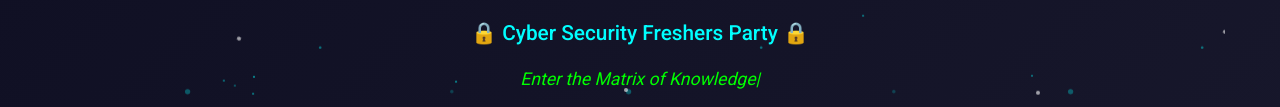
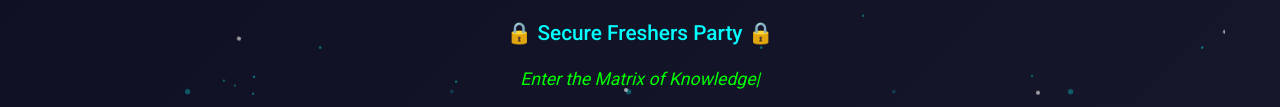
Before and after one commit to LegitMohit/aarambh2K25, a plain HTML site: page index.html in a window 1280 px wide. Shown: the part 255-362 px from the top of the page. Drawn offline with Linux system fonts and the light colour scheme.

Commit message:
files added

```diff
--- a/index.html
+++ b/index.html
@@ -18,7 +18,7 @@
                     <span class="gradient-text">AARAMBH</span>
                     <span class="year">2k25</span>
                 </h1>
-                <p class="subtitle">🔒 Cyber Security Freshers Party 🔒</p>
+                <p class="subtitle">🔒 Secure Freshers Party 🔒</p>
                 <p class="theme-text">Enter the Matrix of Knowledge</p>
                 <div class="decorative-line"></div>
             </div>
--- a/style.css
+++ b/style.css
@@ -390,6 +390,7 @@ body {
     position: relative;
     overflow: hidden;
     text-transform: uppercase;
+    text-decoration: none;
     background: linear-gradient(135deg, #0f0f23 0%, #1a1a2e 50%, #16213e 100%);
     color: #00ffff;
     box-shadow:
```
